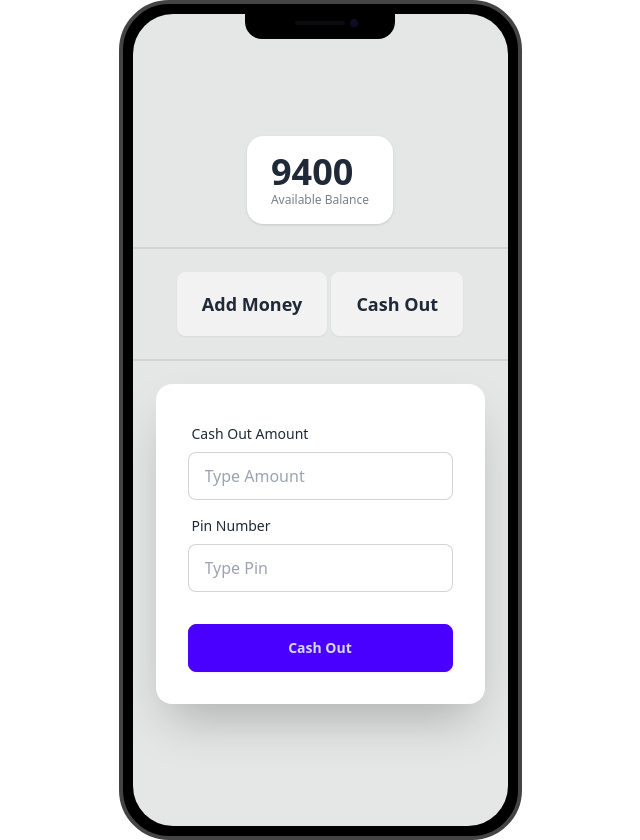
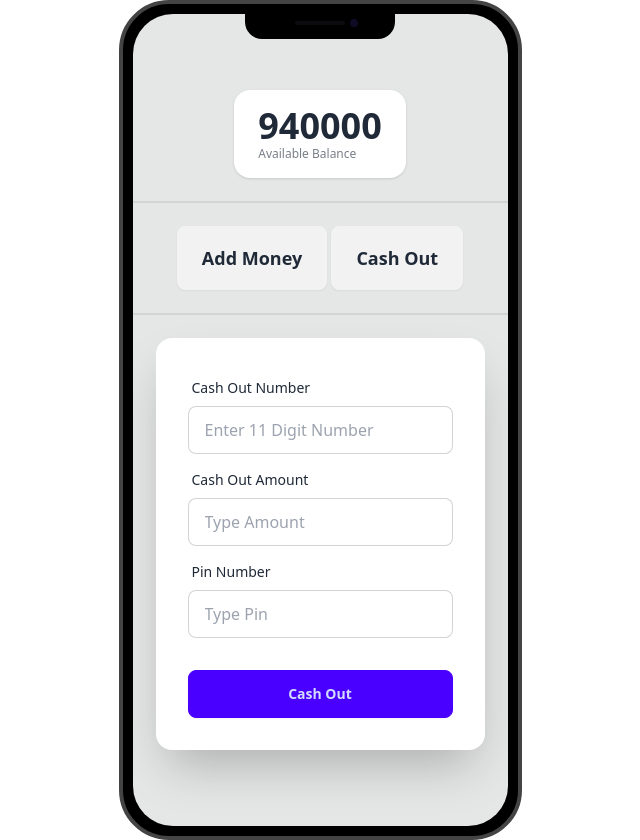
Before and after one commit to Didar-Druboy/payoo-mobile-bank, a plain HTML site: page home.html in a window 1280 px wide. Both pictures are taken after a click on the button "Cash Out". Shown: the whole page, without its empty margins (320-960 px from the left). Drawn offline with nearby package versions, Linux system fonts and the light colour scheme.

Commit message:
some change

```diff
--- a/home.html
+++ b/home.html
@@ -18,7 +18,7 @@
                 <div>
                     <div class="stats shadow">
                         <div class="stat">
-                          <div id="available-balance" class="stat-value">9400</div>
+                          <div id="available-balance" class="stat-value">940000</div>
                           <div class="stat-desc">Available Balance</div>
                         </div>
                     </div>
@@ -60,6 +60,12 @@
                         <form class="card-body">
                           <div class="form-control">
                             <label class="label">
+                              <span class="label-text">Cash Out Number</span>
+                            </label>
+                            <input id="" type="text" placeholder="Enter 11 Digit Number" class="input input-bordered" required />
+                          </div>
+                          <div class="form-control">
+                            <label class="label">
                               <span class="label-text">Cash Out Amount</span>
                             </label>
                             <input id="input-amount-to-cash-out" type="text" placeholder="Type Amount" class="input input-bordered" required />
```
